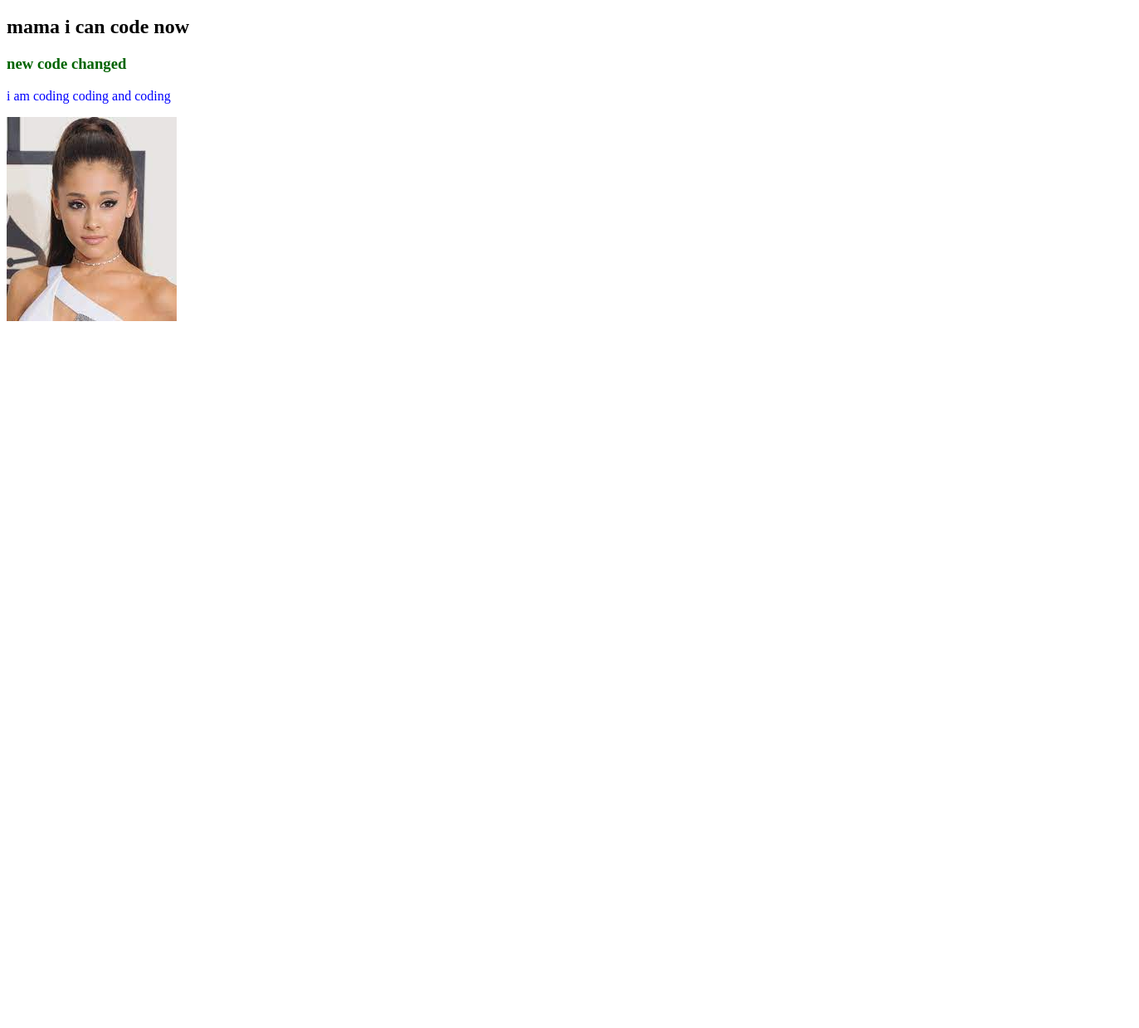
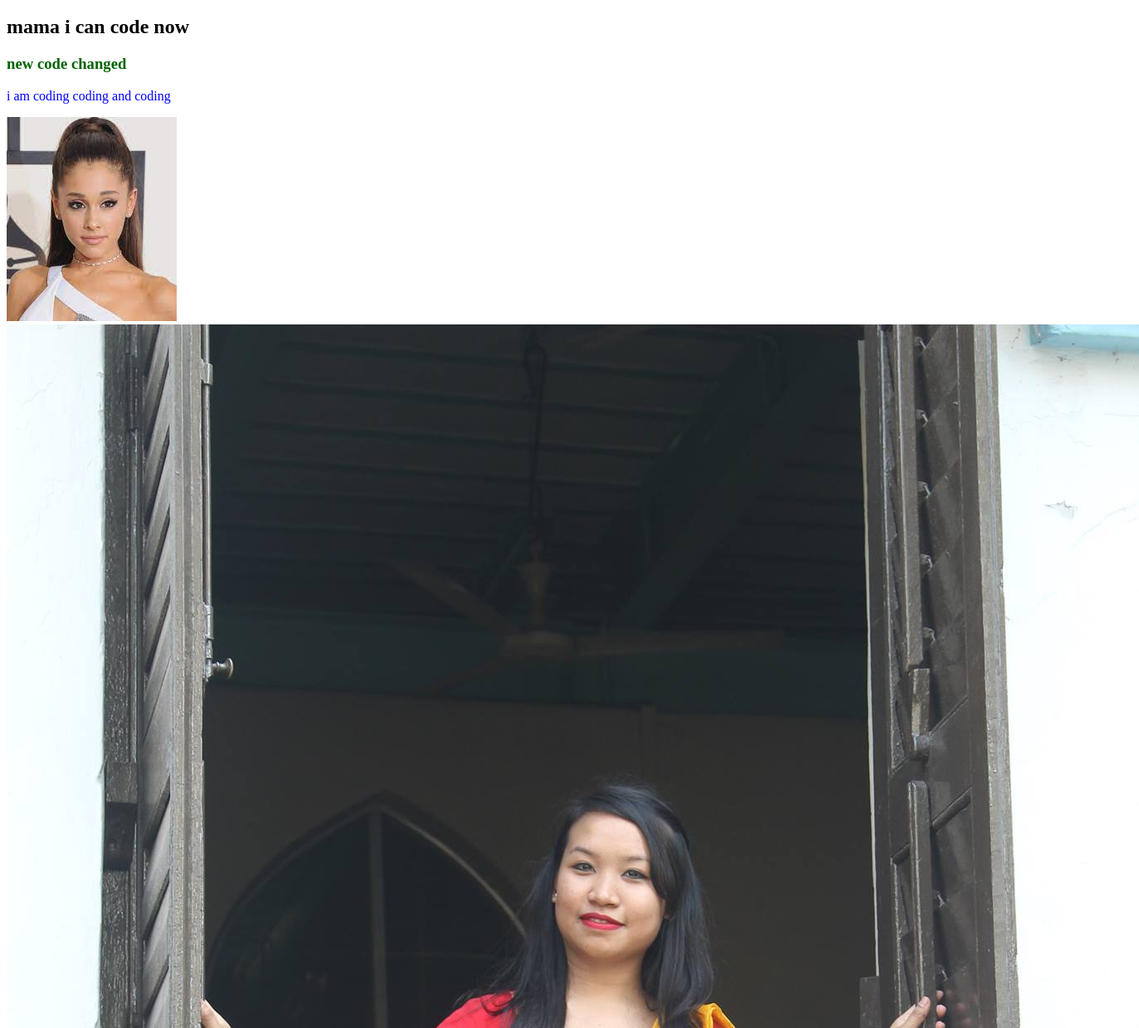
Before and after one commit to trisachiran/my-second-repository, a plain HTML site: page index.html in a window 1280 px wide. Shown: the part 61-1300 px from the top of the page at 83% size, 1373 px wide, since content can reach past the window. Before the commit the page ends 800 px from the top, so only its background shows below. Drawn offline with Linux system fonts and the light colour scheme.

Commit message:
new image added

```diff
--- a/index.html
+++ b/index.html
@@ -13,6 +13,7 @@
 <h3>new code changed</h3>
 <p>i am coding  coding and coding</p>
 <img src="ariana.jpg" alt="">
+<img src="trisa.jpg" alt="">
 
 
 
```
Also changed, not shown: trisa.jpg (added).
